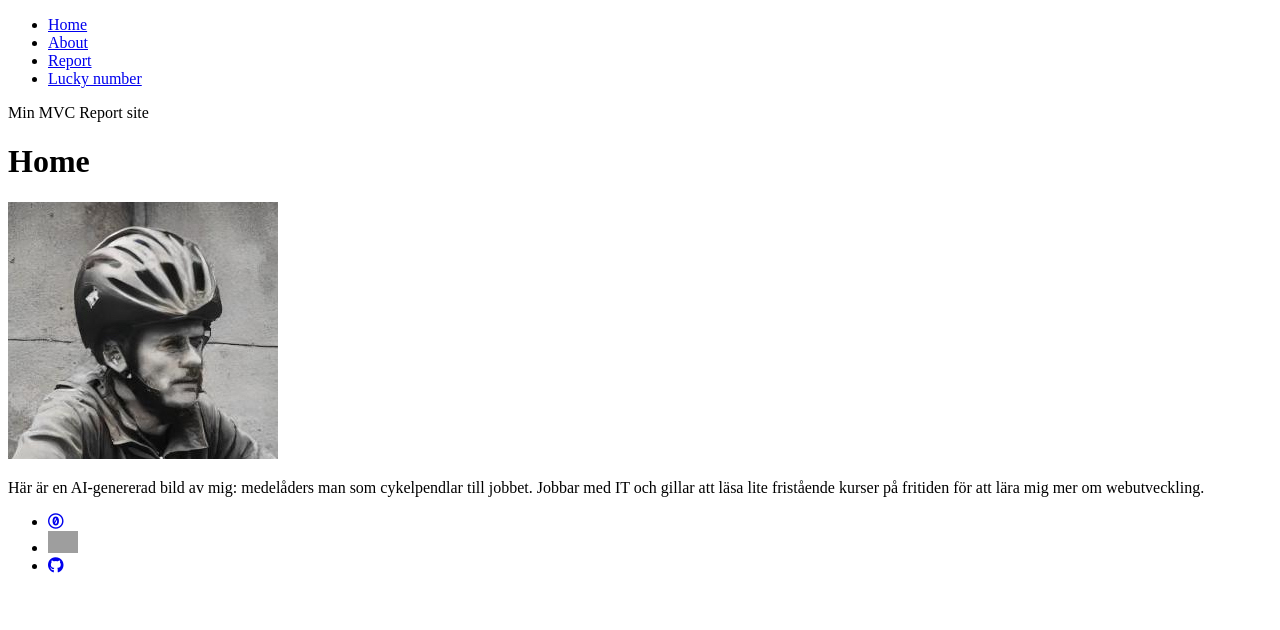
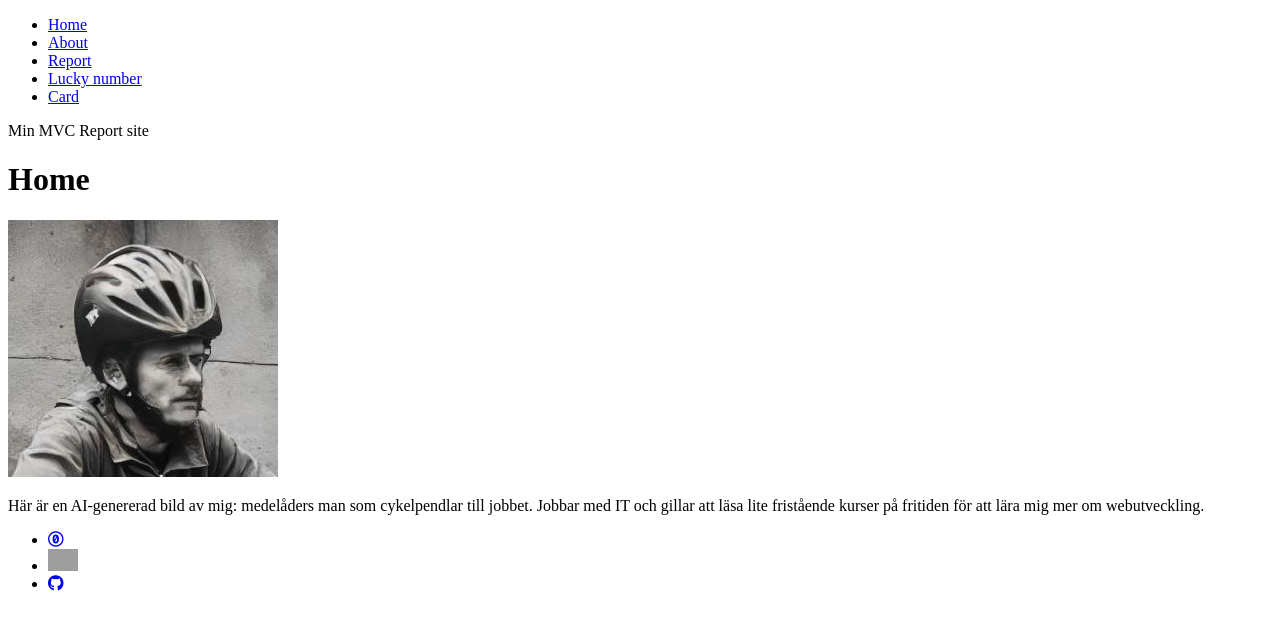
Before and after one commit to pebe22-bth/mvc, a Symfony app: template templates/home.html.twig in a window 1280 px wide. Shown: the top 630 px of the page. Run offline with Twig, Linux system fonts and the light colour scheme; the template is opened without the code that fills it, so the values that code supplies are empty; some libraries are stand-ins or nearby versions; grey boxes are pictures that could not be loaded.

Commit message:
kmom02 initial setup

```diff
--- a/assets/styles/app.css
+++ b/assets/styles/app.css
@@ -1,6 +1,8 @@
 @import 'header.css';
 @import 'magic.css';
 @import 'footer.css';
+@import 'die.css';
+@import 'flash.css';
 
 /*
  * { border: 2px dashed red; }
--- a/composer.json
+++ b/composer.json
@@ -86,7 +86,9 @@
         ],
         "post-update-cmd": [
             "@auto-scripts"
-        ]
+        ],
+        "csfix": "tools/php-cs-fixer/vendor/bin/php-cs-fixer --config=tools/php-cs-fixer/.php-cs-fixer.dist.php fix src tests",
+        "csfix:dry": "tools/php-cs-fixer/vendor/bin/php-cs-fixer --config=tools/php-cs-fixer/.php-cs-fixer.dist.php fix src tests --dry-run -v"
     },
     "conflict": {
         "symfony/symfony": "*"
--- a/src/Controller/APIController.php
+++ b/src/Controller/APIController.php
@@ -32,9 +32,9 @@ class APIController
 
         $response = new JsonResponse($quote);
         $response->setEncodingOptions(
-        $response->getEncodingOptions() | JSON_PRETTY_PRINT
-    );
-    return $response;
+            $response->getEncodingOptions() | JSON_PRETTY_PRINT
+        );
+        return $response;
     }
 
 }
--- a/templates/base.html.twig
+++ b/templates/base.html.twig
@@ -23,12 +23,15 @@
                 <li><a href="{{ path('about') }}">About</a></li>
                 <li><a href="{{ path('report') }}">Report</a></li>
                 <li><a href="{{ path('lucky_number') }}">Lucky number</a></li>
+                <li><a href="{{ path('card_start') }}">Card</a></li>
             </ul>
         </nav>
         <header class="site-header" >
             <span class="site-title">Min MVC Report site</span>
         </header>
         <main class="main">
+            {% block main %}
+            {% endblock %}
             {% block body %}
             {% endblock %}
         </main>
```
Also changed, not shown: README.md, src/Controller/MainControllerTwig.php (line endings or trailing spaces), 1 other file.
